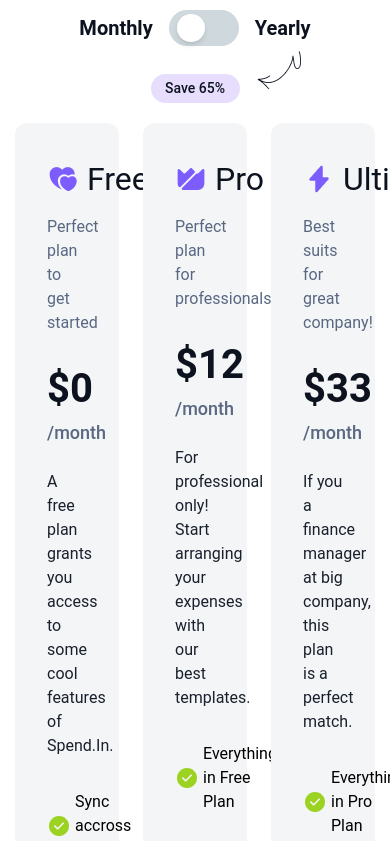
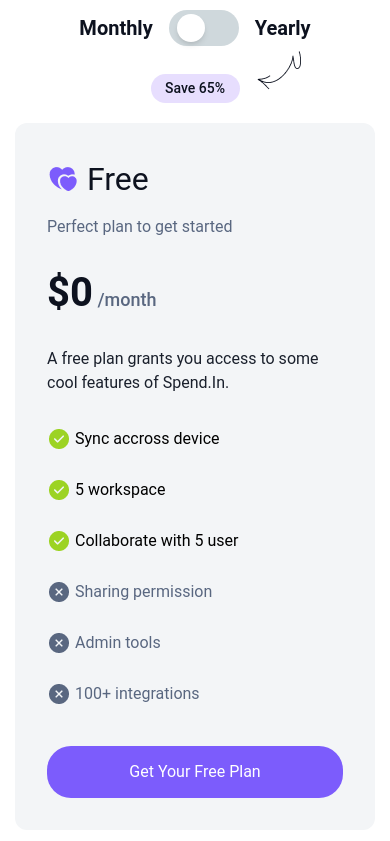
Before and after one commit to brysah/SpendIn, a React (Vite) app in the folder landingpage/: page / in a window 390 px wide. Shown: the part 7620-8461 px from the top of the page. Built offline with nearby package versions, Linux system fonts and the light colour scheme.

Commit message:
feat: make section Pricing responsive

```diff
--- a/landingpage/src/components/Pricing/index.jsx
+++ b/landingpage/src/components/Pricing/index.jsx
@@ -27,7 +27,7 @@
                 <img src={arrowDraw} alt="arrow" className="absolute top-[25px] right-0" />
             </div>
             <span className="bg-primary-100 px-[12px] py-[4px] rounded-3xl w-[89px] mx-auto text-[14px] text-secondary-700 font-medium text-center block" >Save 65%</span>
-            <div className="grid grid-cols-3 gap-[24px] mt-[20px]">
+            <div className="grid grid-cols-3 gap-[24px] mt-[20px] lg:flex lg:flex-wrap lg:items-center lg:justify-center">
                 <PlanCard
                     type='Free'
                     typeDesc='Perfect plan to get started'
```
